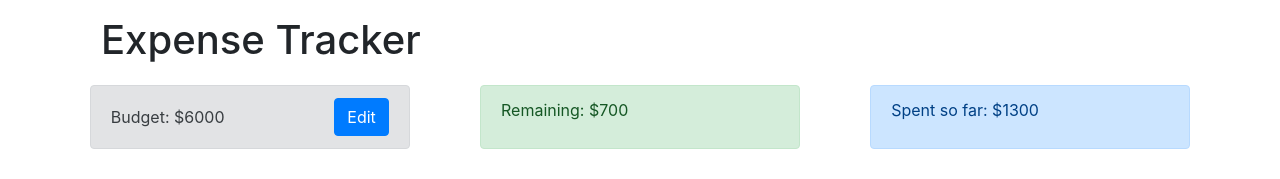
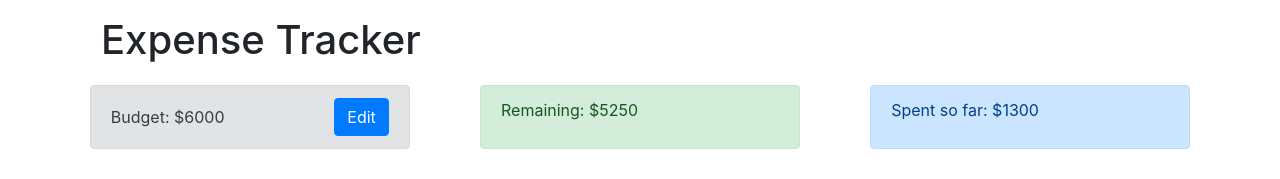
Before and after one commit to blackbear1186/expense-tracker-react, a React (Create React App) app: page / in a window 1280 px wide. Shown: the top 179 px of the page. Built offline with nearby package versions, Linux system fonts and the light colour scheme.

Commit message:
Set up remaining component

```diff
--- a/src/components/expenses/AddExpense.js
+++ b/src/components/expenses/AddExpense.js
@@ -3,7 +3,7 @@
   2. add value and onChange to input
   3. import useContext, Appcontext
   4. destructure dispatch equal to useContext and pass AppContext
-  5. In onSubmit function add expense with key-value pairs
+  5. In onSubmit function add expense object with key-value pairs
   6. Add dispatch function with type and payload
 */
 import { nanoid } from "nanoid";
@@ -13,12 +13,11 @@ import { AppContext } from '../../context/AppContext'
 
 const AddExpense = () => {
   const { dispatch } = useContext(AppContext)
-
   const [name, setName] = useState('')
   const [cost, setCost] = useState('')
 
   const handleSubmit = e => {
-    e.preventDefault()
+    e.preventDefault();
 
     const expense = {
       id: nanoid(),
--- a/src/components/incomeExpense/Remaining.js
+++ b/src/components/incomeExpense/Remaining.js
@@ -1,9 +1,15 @@
-import React from 'react'
+import React, {useContext } from 'react'
+import { AppContext } from '../../context/AppContext'
 
 const Remaining = () => {
+  const { budget, expenses } = useContext(AppContext)
+  const totalExpense = expenses.reduce((total, item) => {
+    return (total = total + item.cost)
+  }, 0)
+  const remaining = budget - totalExpense;
   return (
       <div className='alert alert-success remaining'>
-        <span className='remaining-span'>Remaining: $700</span>
+        <span className='remaining-span'>Remaining: ${remaining}</span>
       </div>
   )
 }
--- a/src/context/AppContext.js
+++ b/src/context/AppContext.js
@@ -13,9 +13,8 @@ export const AppReducer = (state, action) => {
     case 'ADD_EXPENSE':
       return {
         ...state,
-        expenses: [...state.expenses, action.payload ],
+        expenses: [...state.expenses, action.payload]
       }
-
     default:
       return state
   }
```
